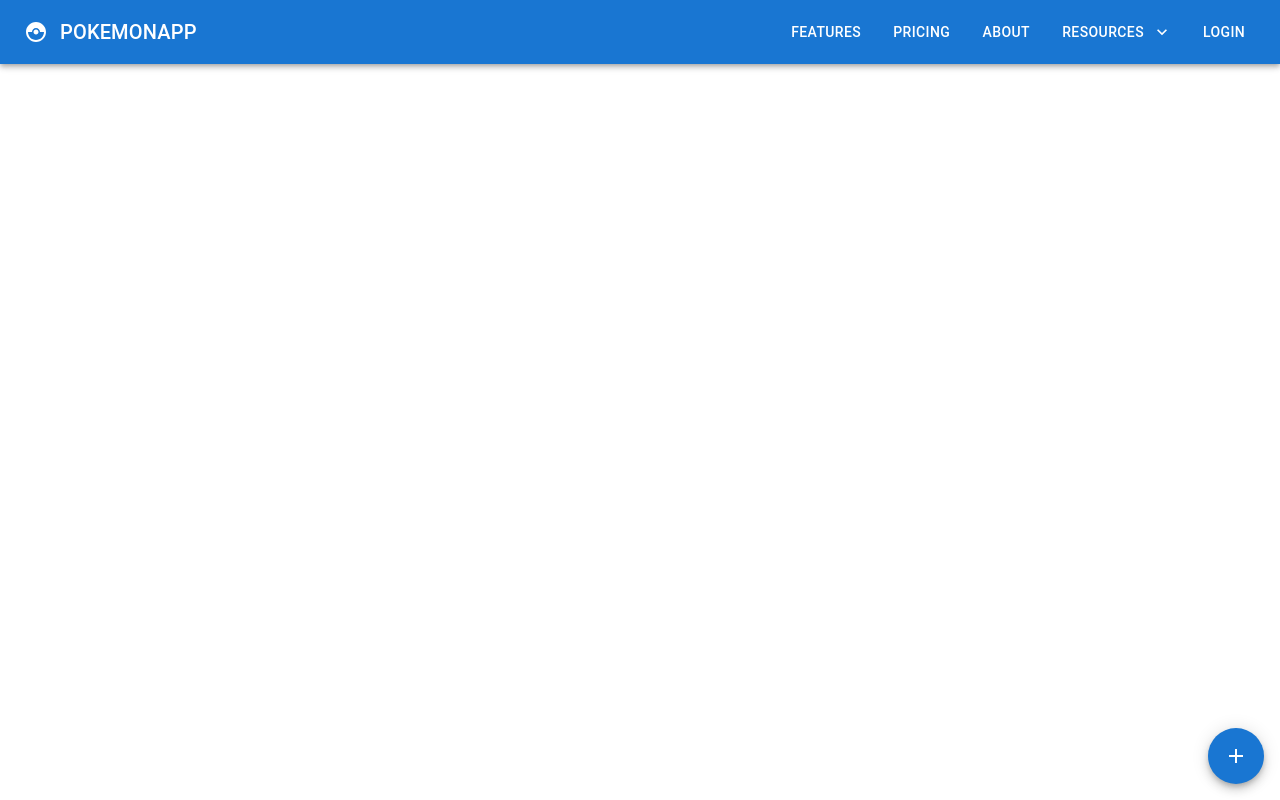
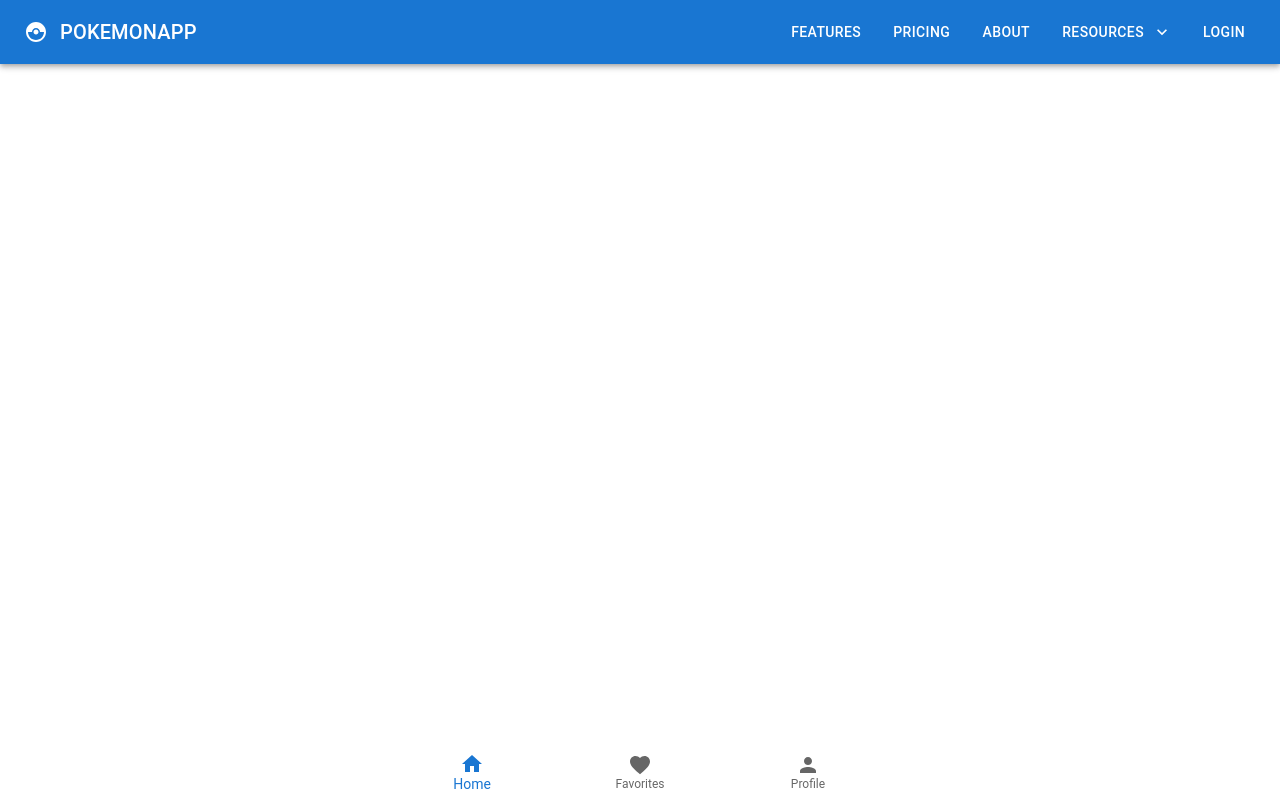
Before and after one commit to Hachiman12a1/Learn-MUI-Codevolution, a React (Create React App) app: page / in a window 1280 px wide. Built offline with nearby package versions, Linux system fonts and the light colour scheme.

Commit message:
Bottom Navigation

```diff
--- a/src/App.tsx
+++ b/src/App.tsx
@@ -1,6 +1,7 @@
 import "./App.css";
 import MuiAccordion from "./components/MuiAccordion";
 import MuiAutoComplete from "./components/MuiAutoComplete";
+import MuiBottomNavigation from "./components/MuiBottomNavigation";
 import MuiBreadcrumbs from "./components/MuiBreadcrumbs";
 import MuiButton from "./components/MuiButton";
 import MuiCard from "./components/MuiCard";
@@ -38,7 +39,8 @@ function App() {
       {/* <MuiLink /> */}
       {/* <MuiBreadcrumbs /> */}
       {/* <MuiDrawer /> */}
-      <MuiSpeedDial />
+      {/* <MuiSpeedDial /> */}
+      <MuiBottomNavigation />
     </div>
   );
 }
--- /dev/null
+++ b/src/components/MuiBottomNavigation.tsx
@@ -0,0 +1,21 @@
+import { Favorite, Home, Person } from "@mui/icons-material";
+import { BottomNavigation, BottomNavigationAction } from "@mui/material";
+import React, { useState } from "react";
+
+const MuiBottomNavigation = () => {
+  const [value, setValue] = useState(0);
+  return (
+    <BottomNavigation
+      sx={{ width: "100%", position: "absolute", bottom: 0 }}
+      onChange={(e, newValue) => setValue(newValue)}
+      value={value}
+      showLabels
+    >
+      <BottomNavigationAction label="Home" icon={<Home />} />
+      <BottomNavigationAction label="Favorites" icon={<Favorite />} />
+      <BottomNavigationAction label="Profile" icon={<Person />} />
+    </BottomNavigation>
+  );
+};
+
+export default MuiBottomNavigation;
```
